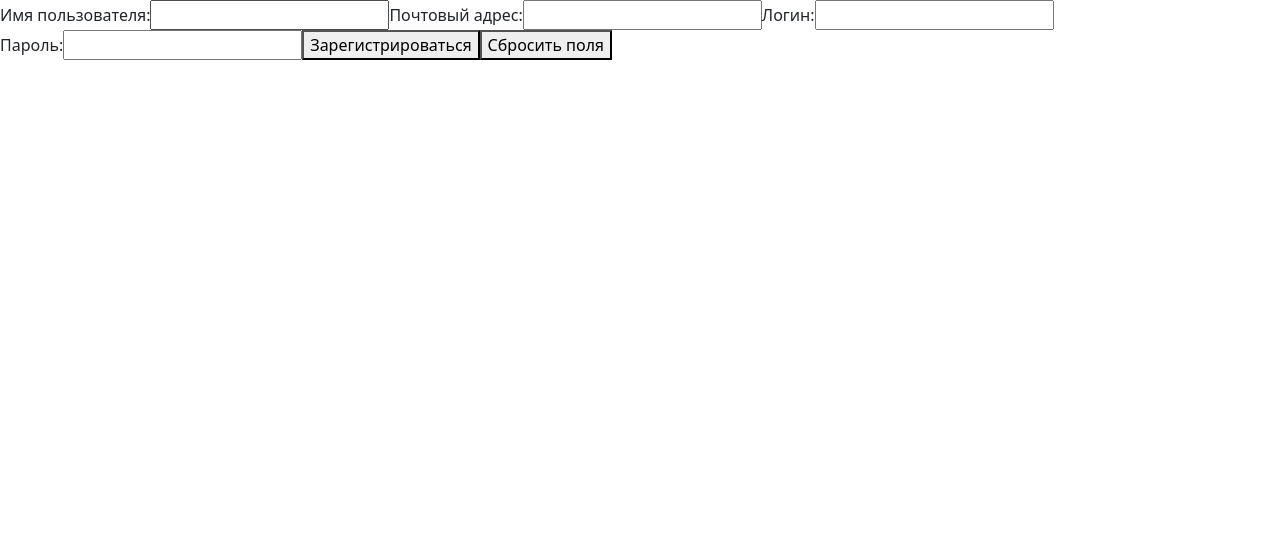
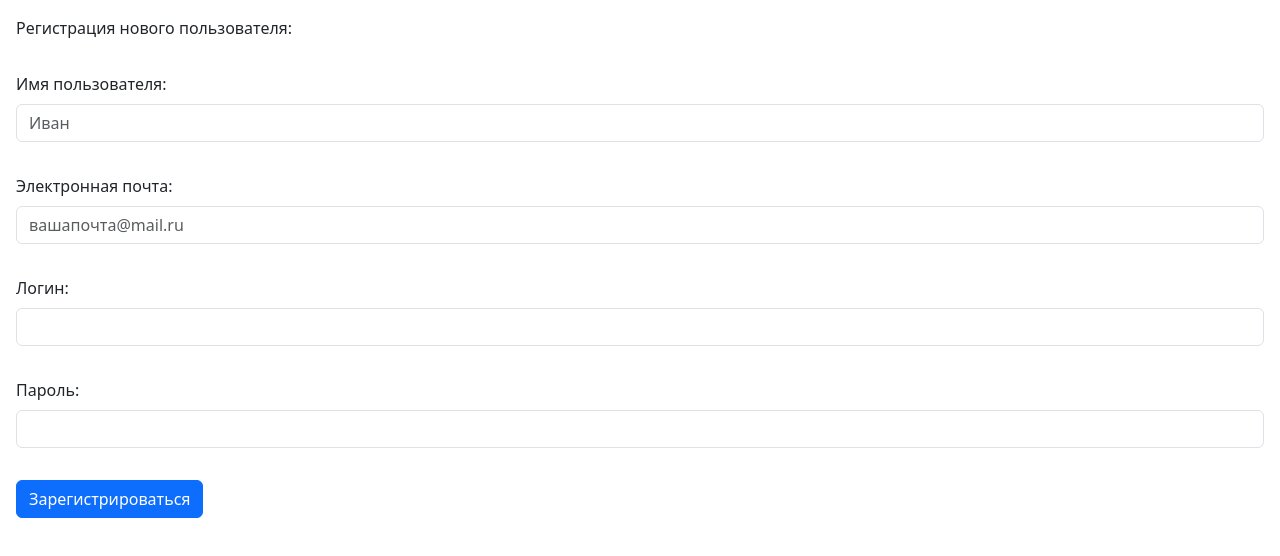
Before and after one commit to RxNsx/monitoringkrasnoyarskclient, a React (Vite) app: page /register in a window 1280 px wide. Shown: the top 556 px of the page. Built offline with nearby package versions, Linux system fonts and the light colour scheme.

Commit message:
Обновляет форму регистрации пользователя

```diff
--- a/src/widgets/RegisterForm/RegisterForm.tsx
+++ b/src/widgets/RegisterForm/RegisterForm.tsx
@@ -2,6 +2,7 @@ import {useState} from "react";
 import {useNavigate} from "react-router-dom";
 import registerUserAsync from "../../features/RegisterUser/registerUser.ts";
 import {RegisterUser} from "../../interfaces/RegisterUser.ts";
+import {Alert, Button, Form} from "react-bootstrap";
 
 export default function RegisterForm() {
     const [loginName, setLogin] = useState('');
@@ -9,6 +10,7 @@ export default function RegisterForm() {
     const [userName, setUserName] = useState('');
     const [email, setEmail] = useState('');
     const [errorMessage, setErrorMessage] = useState("");
+    const [showError, setShowError] = useState(true);
     const navigate = useNavigate();
 
     const onSubmitFormHandler = async (evt) => {
@@ -22,7 +24,10 @@ export default function RegisterForm() {
         }
 
         const response = await registerUserAsync(registerUser)
-            .catch(error => setErrorMessage(`Ошибка регитстрации пользователя ${error.message}`));
+            .catch(error => {
+                setErrorMessage(`Ошибка регитстрации пользователя ${error.message}`)
+                setShowError(true);
+            });
         if(response?.loginName === registerUser.loginName
             && response?.userName === registerUser.userName
             && response?.email === registerUser.email ) {
@@ -39,52 +44,43 @@ export default function RegisterForm() {
 
     return (
         <>
-            <form onSubmit={onSubmitFormHandler} onReset={onResetFormHandler}>
-                <label htmlFor="userName">
-                    Имя пользователя:
-                    <input
-                        required
-                        id="userName"
-                        type="text"
-                        onChange={(evt) => setUserName(evt.target.value)}
-                    />
-                </label>
-                <label htmlFor="email">
-                    Почтовый адрес:
-                    <input
-                        required
-                        id="email"
-                        type="email"
-                        onChange={(evt) => setEmail(evt.target.value)}
-                    />
-                </label>
-                <label htmlFor="login">
-                    Логин:
-                    <input
-                        required
-                        type="text"
-                        id="login"
-                        onChange={e => setLogin(e.target.value)}
-                    />
-                </label>
-                <label htmlFor="passowrd">
-                    Пароль:
-                    <input
-                        required
-                        type="password"
-                        id="password"
-                        onChange={e => setPassword(e.target.value)}
-                    />
-                </label>
-
-                <button type="submit" value="Войти в систему">
-                    Зарегистрироваться
-                </button>
-                <button type="reset" value="Сбросить поля">
-                    Сбросить поля
-                </button>
-            </form>
-            <p className="errorText">{errorMessage}</p>
+            <div className="p-3">
+                Регистрация нового пользователя:
+            </div>
+            <Form onSubmit={onSubmitFormHandler} onReset={onResetFormHandler} title="Регистрация нового пользователя">
+                <Form.Group className="p-3">
+                    <Form.Label>
+                        Имя пользователя:
+                    </Form.Label>
+                    <Form.Control required key="user-name" type="text" placeholder="Иван" />
+                </Form.Group>
+                <Form.Group className="p-3">
+                    <Form.Label>
+                        Электронная почта:
+                    </Form.Label>
+                    <Form.Control required type="email" placeholder="вашапочта@mail.ru" />
+                </Form.Group>
+                <Form.Group className="p-3">
+                    <Form.Label>
+                        Логин:
+                    </Form.Label>
+                    <Form.Control required type="text" />
+                </Form.Group>
+                <Form.Group className="p-3">
+                    <Form.Label>
+                        Пароль:
+                    </Form.Label>
+                    <Form.Control required type="password" />
+                </Form.Group>
+                <Form.Group className="p-3">
+                    <Button className="btn btn-primary" type="submit">
+                        Зарегистрироваться
+                    </Button>
+                </Form.Group>
+            </Form>
+            <Alert className="p-3" variant="danger" hidden={showError}>
+                {errorMessage}
+            </Alert>
         </>
     )
 }
--- a/tsconfig.app.json
+++ b/tsconfig.app.json
@@ -20,7 +20,8 @@
     "noUnusedLocals": true,
     "noUnusedParameters": true,
     "noFallthroughCasesInSwitch": true,
-    "noUncheckedSideEffectImports": true
+    "noUncheckedSideEffectImports": true,
+    "allowSyntheticDefaultImports": true
   },
   "include": ["src"]
 }
```
